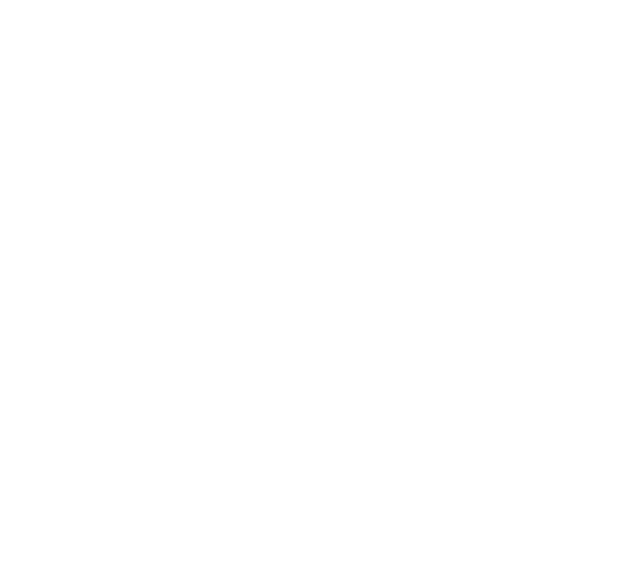
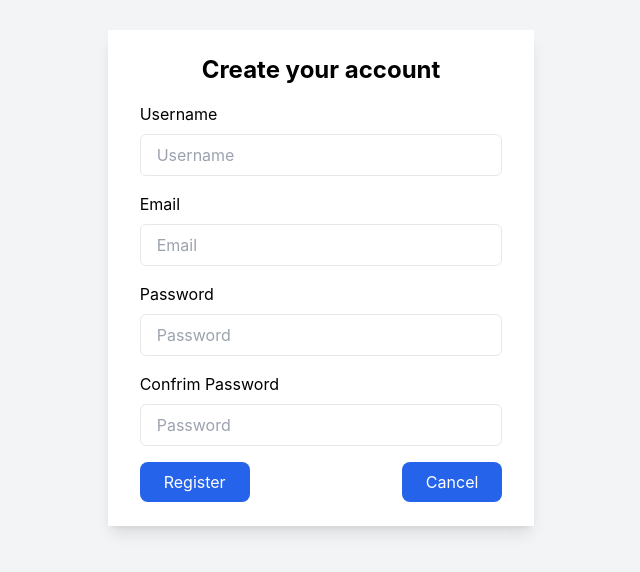
Before and after one commit to New-Toptal/team-scheduler, a React (Create React App) app: page /signin in a window 1280 px wide. Before the commit this address had no page. Shown: the part 130-702 px from the top of the page, without its empty margins (319-959 px from the left). Built offline with nearby package versions, Linux system fonts and the light colour scheme.

Commit message:
feature:ts002:Add Register Page

```diff
--- a/src/App.tsx
+++ b/src/App.tsx
@@ -3,13 +3,15 @@
 // import logo from './logo.svg';
 
 import './App.css';
+import Register from './pages/Auth/Register';
 import SingUp from './pages/Auth/SignUp';
 
 function App() {
   return (
     <Router>
       <Routes>
-        <Route path='' element={<SingUp/>}/>
+        <Route path='/' element={<SingUp/>}/>
+        <Route path='/signin' element={<Register/>}/>
       </Routes>
     </Router>
   );
--- a/src/pages/Auth/Register.tsx
+++ b/src/pages/Auth/Register.tsx
@@ -2,6 +2,39 @@
 
 const Register = () => {
     return (<>
+        <div className="flex items-center justify-center min-h-screen bg-gray-100">
+            <div className="px-8 py-6 mt-4 w-2/6 text-left bg-white shadow-lg">
+                <h3 className="text-2xl font-bold text-center">Create your account</h3>
+                <form action="">
+                    <div className="mt-4">
+                        <div>
+                            <label className="block" htmlFor="email">Username</label>
+                            <input type="text" placeholder="Username"
+                                className="w-full px-4 py-2 mt-2 border rounded-md focus:outline-none focus:ring-1 focus:ring-blue-600" />
+                        </div>
+                        <div className="mt-4">
+                            <label className="block">Email</label>
+                            <input type="password" placeholder="Email"
+                                className="w-full px-4 py-2 mt-2 border rounded-md focus:outline-none focus:ring-1 focus:ring-blue-600" />
+                        </div>
+                        <div className="mt-4">
+                            <label className="block">Password</label>
+                            <input type="password" placeholder="Password"
+                                className="w-full px-4 py-2 mt-2 border rounded-md focus:outline-none focus:ring-1 focus:ring-blue-600" />
+                        </div>
+                        <div className="mt-4">
+                            <label className="block">Confrim Password</label>
+                            <input type="password" placeholder="Password"
+                                className="w-full px-4 py-2 mt-2 border rounded-md focus:outline-none focus:ring-1 focus:ring-blue-600" />
+                        </div>
+                        <div className="flex items-baseline justify-between">
+                            <button className="px-6 py-2 mt-4 text-white bg-blue-600 rounded-lg hover:bg-blue-900">Register</button>
+                            <button className="px-6 py-2 mt-4 text-white bg-blue-600 rounded-lg hover:bg-blue-900">Cancel</button>
+                        </div>
+                    </div>
+                </form>
+            </div>
+        </div>
     </>)
 }
 
--- a/src/pages/Auth/SignUp.tsx
+++ b/src/pages/Auth/SignUp.tsx
@@ -1,5 +1,4 @@
 import React from 'react'
-
 const SingUp = () => {
     return (<>
         <div className="flex items-center justify-center min-h-screen bg-gray-100">
```
Also changed, not shown: src/pages/Auth/Home/index.js (added).
